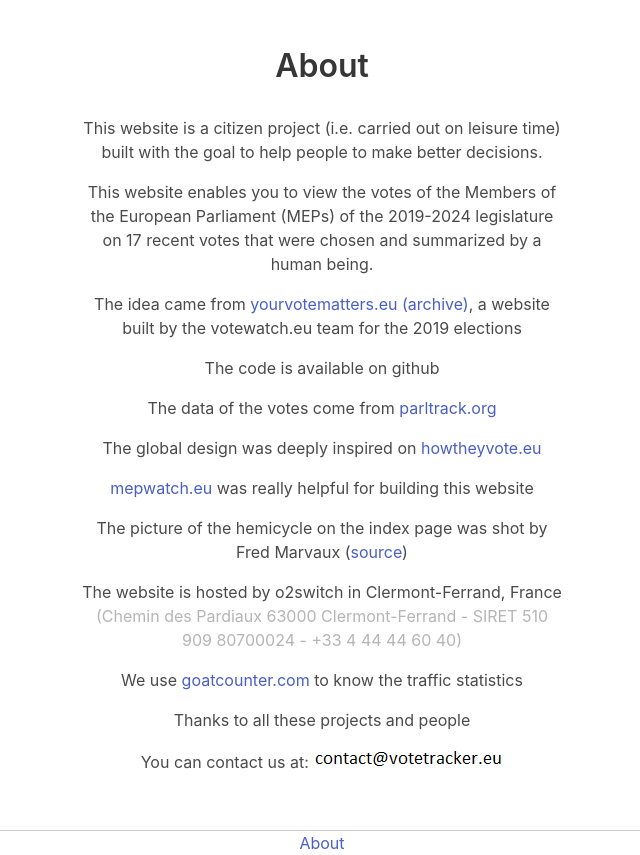
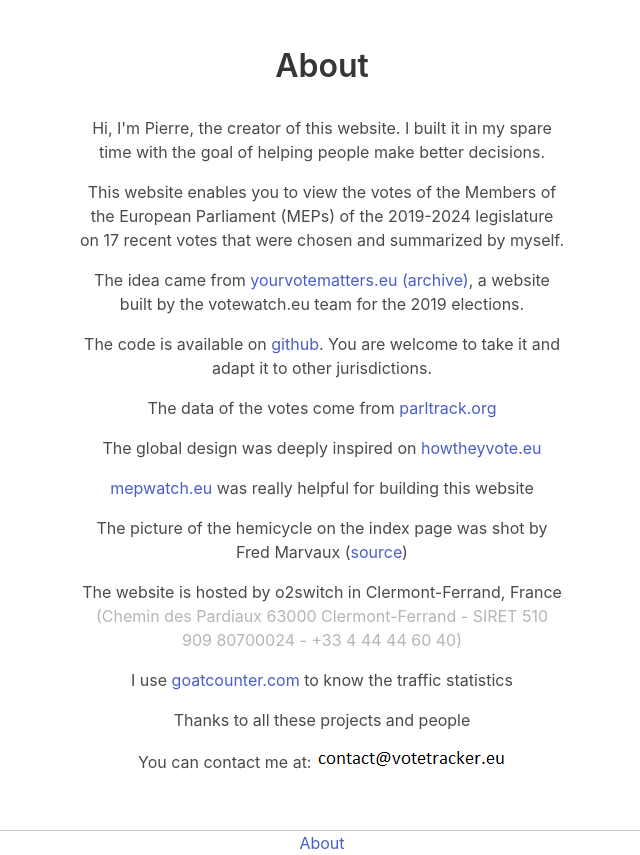
Before and after one commit to pierreloicq/votetracker.eu, a Django app: page /about/ in a window 1280 px wide. Shown: the part 39-894 px from the top of the page, without its empty margins (318-958 px from the left). Run offline with Django 4.2, Linux system fonts and the light colour scheme; some libraries are stand-ins or nearby versions.

Commit message:
clearer about and helper

```diff
--- a/yvm/templates/yvm/about.html
+++ b/yvm/templates/yvm/about.html
@@ -6,17 +6,17 @@
 {% block main %}
     <div class="table_body_width center_content has-text-centered py-6">
         <h2 class="title is-3">{% translate "About" %}</h2>
-        <p>
-            {% translate "This website is a citizen project (i.e. carried out on leisure time) built with the goal to help people to make better decisions." %}
-        </p>
-        <p>{% translate "This website enables you to view the votes of the Members of the European Parliament (MEPs) of the 2019-2024 legislature on 17 recent votes that were chosen and summarized by a human being."%}</p>
+        <p>{% translate "Hi, I'm Pierre, the creator of this website. I built it in my spare time with the goal of helping people make better decisions." %}</p>
+
+        <p>{% translate "This website enables you to view the votes of the Members of the European Parliament (MEPs) of the 2019-2024 legislature on 17 recent votes that were chosen and summarized by myself."%}</p>
         <p>
             {% translate "The idea came from" %}
             <a href="http://web.archive.org/web/20201230133428/https://www.yourvotematters.eu/en/" target="_blank">
-                yourvotematters.eu (archive)</a>{% translate ", a website built by the votewatch.eu team for the 2019 elections" %}
+                yourvotematters.eu (archive)</a>{% translate ", a website built by the votewatch.eu team for the 2019 elections" %}.
         </p>
         <p>
-            {% translate "The code is available on github" %}
+            {% translate "The code is available on" %} <a href="https://github.com/pierreloicq/votetracker.eu" target="_blank">github</a>.
+            {% translate "You are welcome to take it and adapt it to other jurisdictions." %}
         </p>
         <p>
             {% translate "The data of the votes come from" %}
@@ -40,7 +40,7 @@
             <span class="has-text-grey-light">(Chemin des Pardiaux 63000 Clermont-Ferrand - SIRET 510 909 80700024 - +33 4 44 44 60 40)</span>
         </p>
         <p>
-            {% translate "We use"  %}
+            {% translate "I use"  %}
             <a href="https://goatcounter.com" target="_blank">goatcounter.com</a>
             {% translate "to know the traffic statistics" %}
         </p>
@@ -48,7 +48,7 @@
             {% translate "Thanks to all these projects and people" %}
         </p>
         <p>
-            {% translate "You can contact us at:" %}
+            {% translate "You can contact me at:" %}
             <img src="{% static 'yvm/images/email.png' %}" alt="email address provided as an image to avoid spammers">
         </p>
     </div>
--- a/yvm/templates/yvm/base.html
+++ b/yvm/templates/yvm/base.html
@@ -38,20 +38,8 @@
 		{% block main %}{% endblock %}
 	</main>
 
-	<!-- <footer>
-		<div class="has-text-centered">
-			<a href="/about">About</a>
-		</div>
-	</footer> -->
-
-	<!-- <footer class="level greyBorderTop">
-		<div class="level-item">
-			<a href="/about">About</a>
-		</div>
-	</footer> -->
-
 	<footer class="greyBorderTop has-text-centered">
-		<a href="/about">About</a>
+		<a href="/about">{% translate "About" %}</a>
 	</footer>
 
 	<script data-goatcounter="https://votetracker.goatcounter.com/count"
--- a/yvm/templates/yvm/summary.html
+++ b/yvm/templates/yvm/summary.html
@@ -232,7 +232,8 @@
 
         <div class="modal-content">
           <div class="box">
-            <p>{% translate "This website enables you to view the votes of the Members of the European Parliament (MEPs) of the 2019-2024 legislature on 17 recent votes that were chosen and summarized by a human being."%}</p>
+            <p>{% translate "Hi, I'm Pierre, the creator of this website. I built it in my spare time with the goal of helping people make better decisions." %}</p>
+            <p>{% translate "This website enables you to view the votes of the Members of the European Parliament (MEPs) of the 2019-2024 legislature on 17 recent votes that were chosen and summarized by myself."%}</p>
             <p>{% translate "Navigate between each text with the << and >> buttons."%}</p>
             <p>
                 <span class="icon is-small">
```
Also changed, not shown: locale/fr/LC_MESSAGES/django.po, readme.md, 1 other file.
